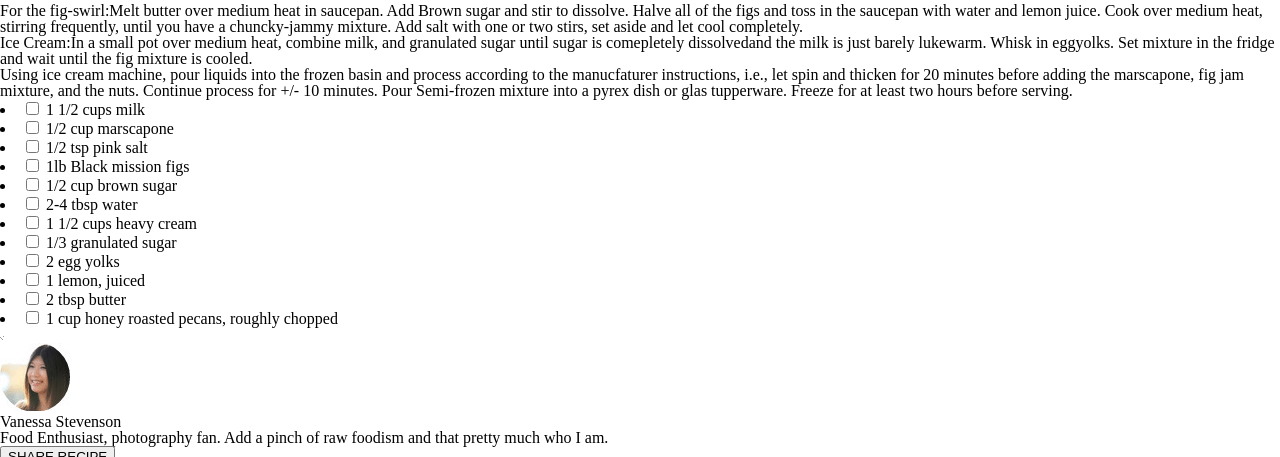
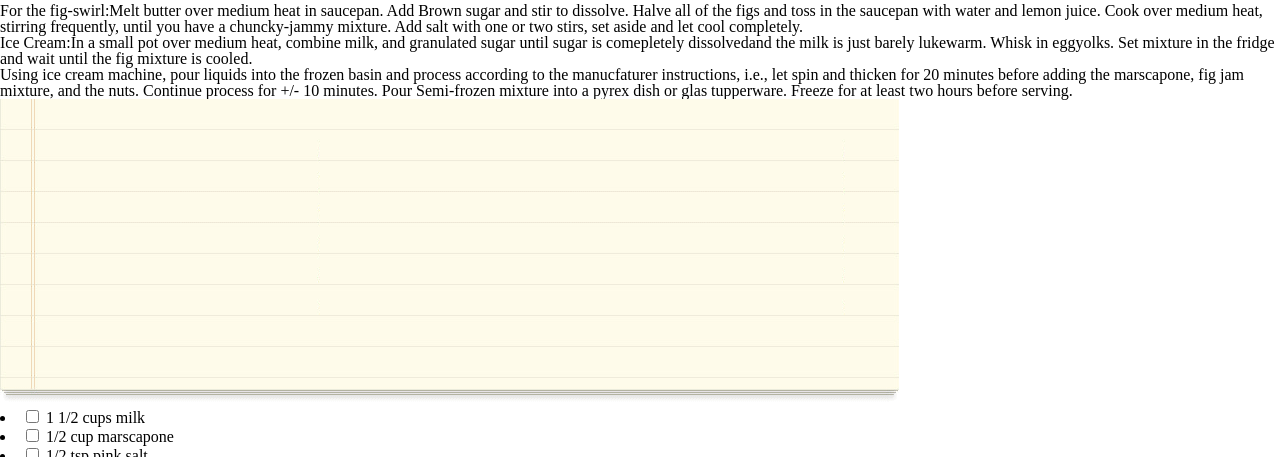
Before and after one commit to SdMartinez13/chocolate-pizza, a plain HTML site: page index.html in a window 1280 px wide. Shown: the part 979-1436 px from the top of the page. Drawn offline with Linux system fonts and the light colour scheme.

Commit message:
added background img

```diff
--- a/index.html
+++ b/index.html
@@ -62,6 +62,8 @@
     </section>
 
     <article id="recipeList">
+      <background-image><img src="img/list-bg.png" alt="listimg"></background-image>
+
       <div class="listOfItems">
         <li><input type="checkbox" name="checkbox">  <label for='checkbox'>1 1/2 cups milk</label></li>
         <li><input type="checkbox" name="checkbox">  <label for='checkbox'>1/2 cup marscapone</label></li>
@@ -78,6 +80,7 @@
         <li><input type="checkbox" name="checkbox">  <label for='checkbox'>2 tbsp butter</label></li>
         <li><input type="checkbox" name="checkbox">  <label for='checkbox'>1 cup honey roasted pecans, roughly chopped</label></li>
       </div>
+
     </article>
 
     <img src="img/hr-img.png" alt="hr-img">
```
